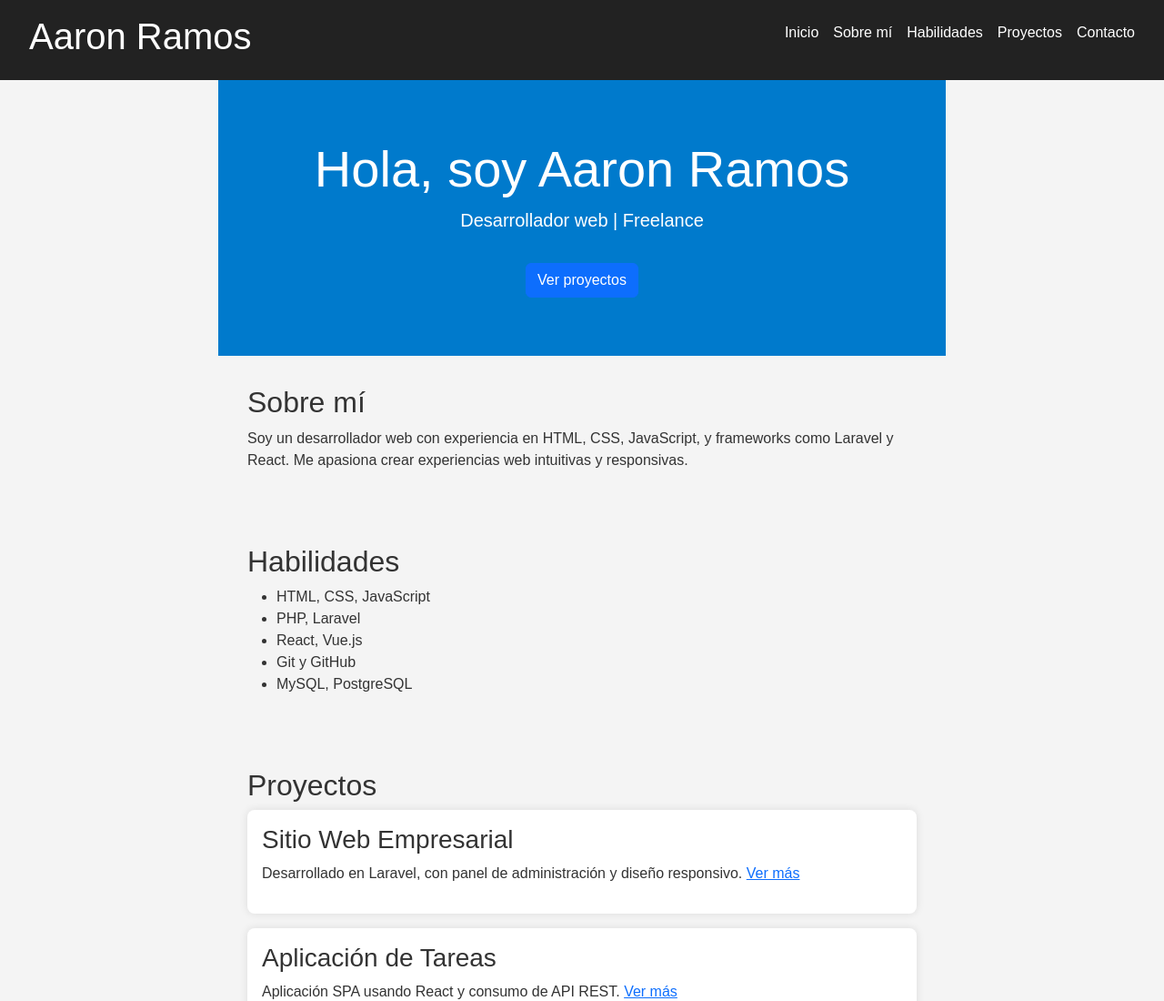
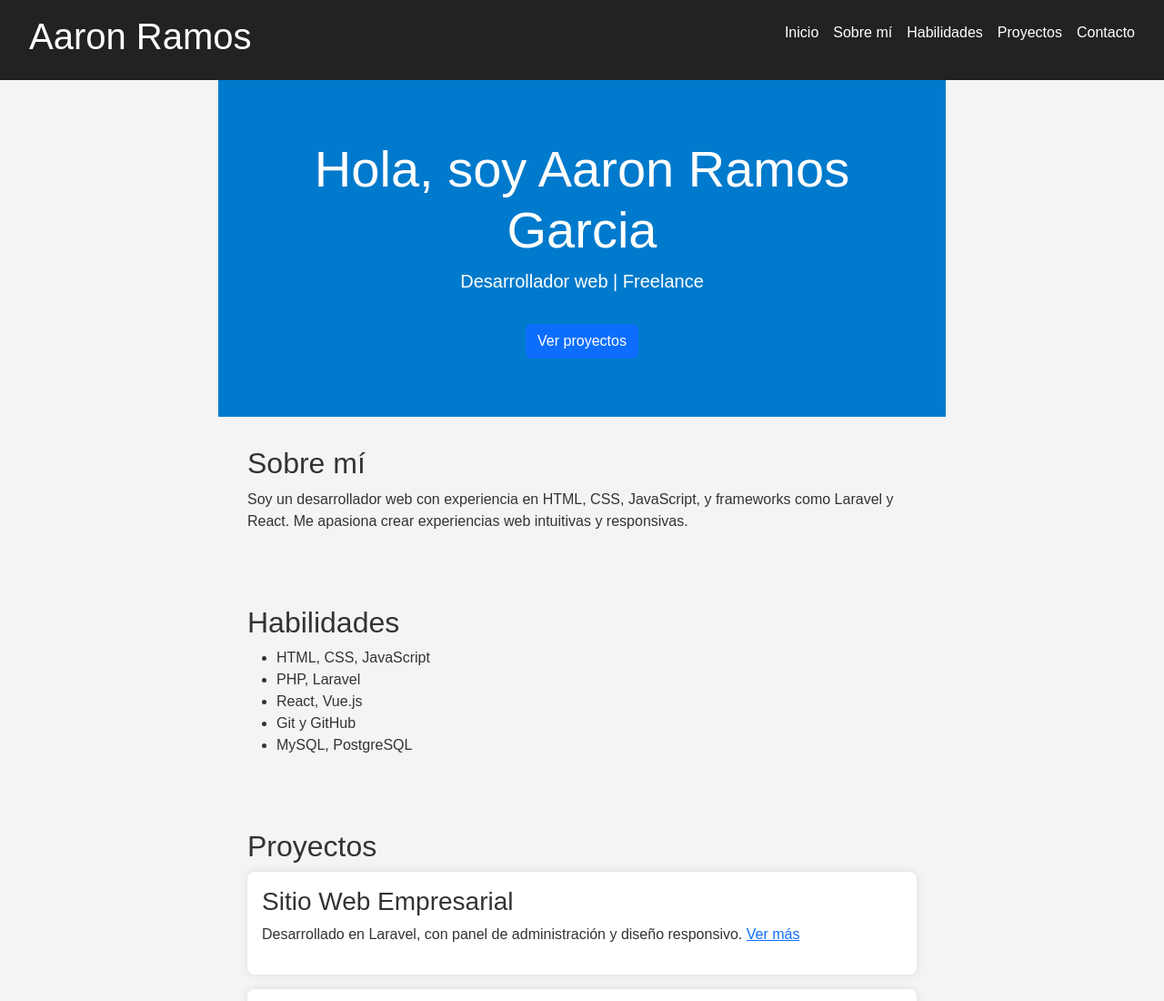
Before and after one commit to Aaron9Ramos/Portafolio, a plain HTML site: page index.html in a window 1280 px wide. Shown: the top 1100 px of the page at 91% size. Drawn offline with nearby package versions, Linux system fonts and the light colour scheme.

Commit message:
prueba git status vol 2

```diff
--- a/index.html
+++ b/index.html
@@ -26,7 +26,7 @@
 
     <section class="hero">
       <div class="container">
-        <h1 class="display-4">Hola, soy Aaron Ramos</h1>
+        <h1 class="display-4">Hola, soy Aaron Ramos Garcia</h1>
         <p class="lead">Desarrollador web | Freelance</p>
         <a href="#proyectos" class="btn btn-primary mt-3">Ver proyectos</a>
       </div>
```
